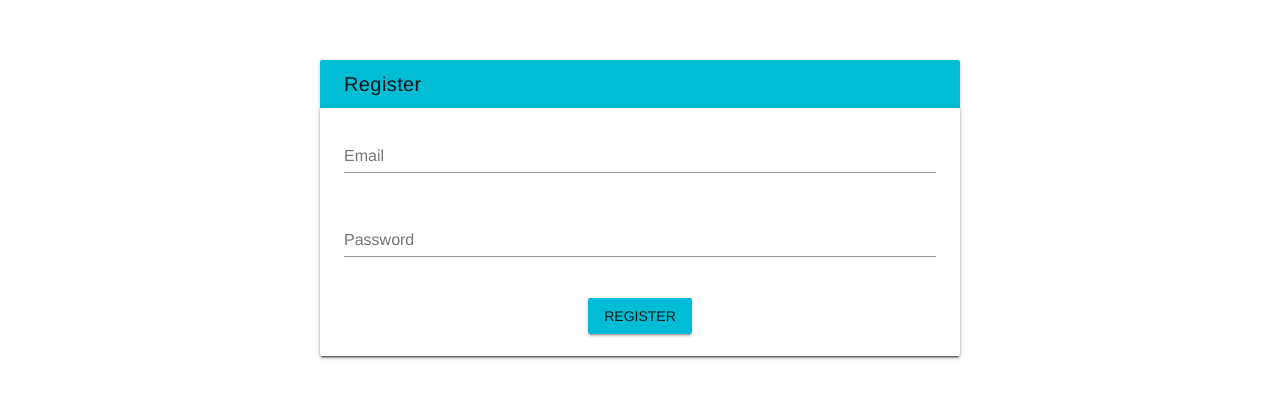
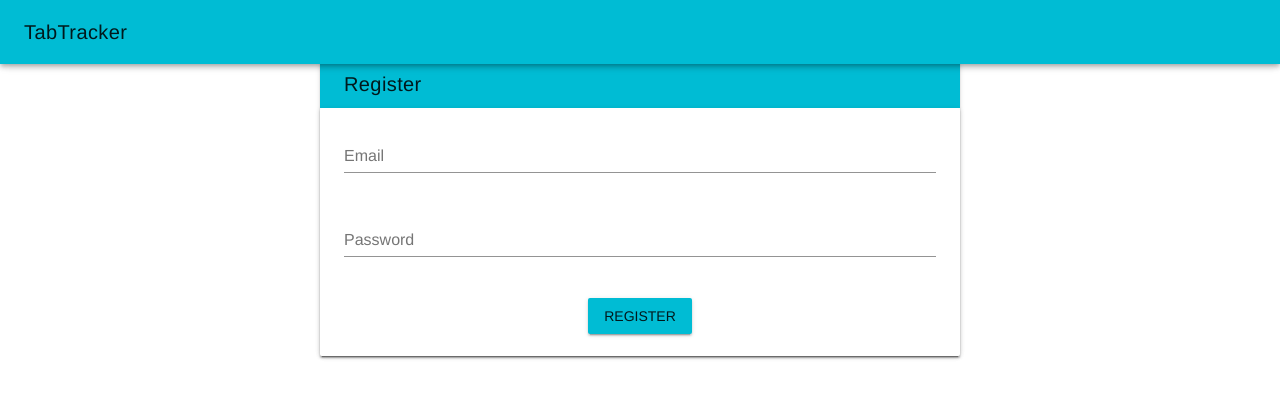
Before and after one commit to Hayato9203/tab-tracker, a Vue app in the folder client/: page /#/register in a window 1280 px wide. Shown: the top 398 px of the page. Built offline with nearby package versions, Linux system fonts and the light colour scheme.

Commit message:
create a fixed type page header

```diff
--- a/client/src/App.vue
+++ b/client/src/App.vue
@@ -1,13 +1,18 @@
 <template>
   <div id="app">
+    <page-header />
     <!-- <img src="./assets/logo.png"> -->
     <router-view/>
   </div>
 </template>
 
 <script>
+import PageHeader from '@/components/PageHeader.vue'
 export default {
-  name: 'App'
+  name: 'App',
+  components: {
+    PageHeader
+  }
 }
 </script>
 
--- /dev/null
+++ b/client/src/components/PageHeader.vue
@@ -0,0 +1,15 @@
+<template>
+    <v-toolbar fixed class="cyan">
+        <v-toolbar-title class="mr-4">
+            TabTracker
+        </v-toolbar-title>
+    </v-toolbar>
+</template>
+
+<script>
+export default { }
+</script>
+
+<style scoped>
+
+</style>
```
